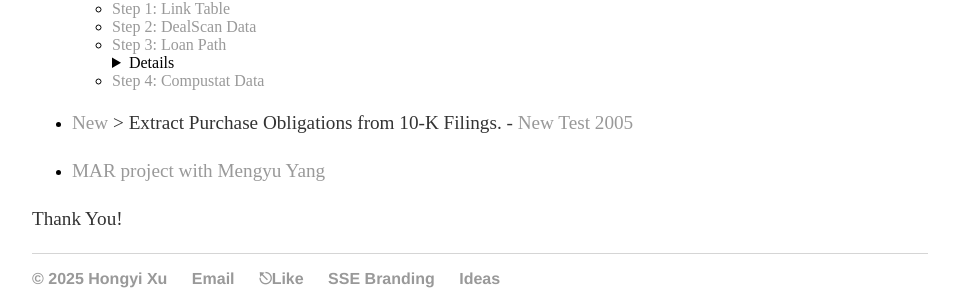
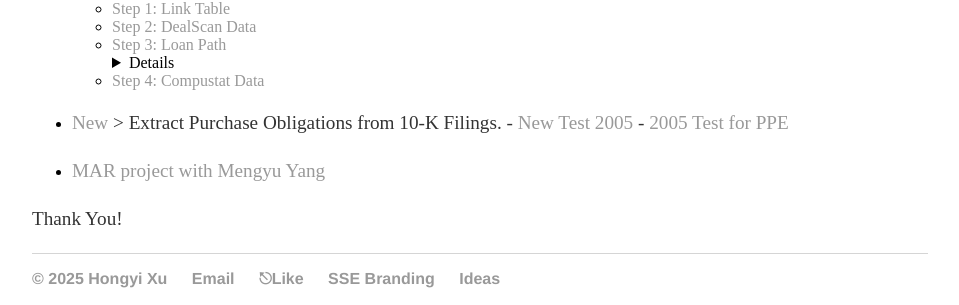
Before and after one commit to hongyileoxu/hongyileoxu.github.io, a Jekyll site: the page built from projects/index.md, in a window 1280 px wide. Shown: the part 1326-1631 px from the top of the page, without its empty margins (160-1119 px from the left). Built offline with Jekyll 4.4.1, drawn with Linux system fonts in a browser that asks for light colours.

Commit message:
Update index.md

```diff
--- a/projects/index.md
+++ b/projects/index.md
@@ -54,6 +54,7 @@ Projects in Progress:
 
 -    [New](https://hongyileoxu.github.io/research/Purchase_contract_10Ks/project.html) > Extract Purchase Obligations from 10-K Filings.
     -  [New Test 2005](http://hongyileoxu.github.io/research/Purchase_contract_10Ks/AFA_test_2005.html)
+	- [2005 Test for PPE](http://hongyileoxu.github.io/research/Purchase_contract_10Ks/research/AFA_test_2005 - PPE.html)
 
 -    [MAR project with Mengyu Yang](http://hongyileoxu.github.io/research/MAR/OnBoard_analysis_hongyi.html)
 
```
